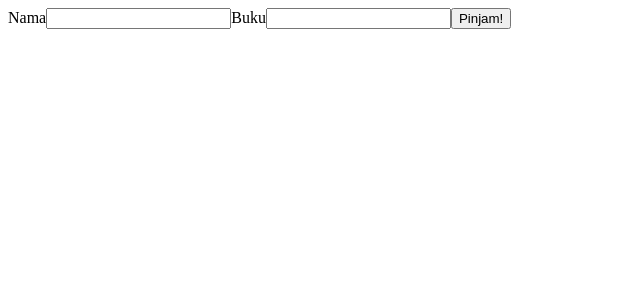
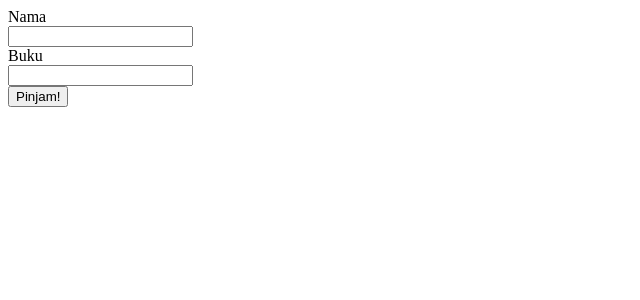
Before and after one commit to 1337cheatcode/perpus-app-nuxtjs-dupe, a Nuxt app: page /pinjam in a window 1280 px wide. Shown: the top 300 px of the page, without its empty margins (0-640 px from the left). Built offline with nearby package versions, Linux system fonts and the light colour scheme.

Commit message:
use flexbox to center

```diff
--- a/pages/list.vue
+++ b/pages/list.vue
@@ -76,6 +76,8 @@ class simpleTgl {
 </script>
 
 <template>
+  <main>
+    <div>
       <table>
         <tr>
           <th>Nama</th>
@@ -93,9 +95,11 @@ class simpleTgl {
           <td class="aksi"><button @click="(e)=>panjang(data.id)">+</button><button @click="(e)=>kembali(data.id)">v</button></td>
         </tr>
       </table>
-  <div>
-    <canvas ref="qrcanv"></canvas>
     </div>
+    <div id="qr">
+      <canvas ref="qrcanv" />
+    </div>
+  </main>
 </template>
 
 <style>
@@ -108,10 +112,25 @@ td#baru button{
   width: 100%;
   height: 100%;
 }
+/*
+main>*{
+  float:left;
+  margin: auto;
+}
+
+main>*:last-child{
+  float:right;
+}
+
+@media screen and (max-aspect-ratio: 1) {
+  main>*,main>*:last-child{
+    float: unset;
+    width: unset;
+  }
 
   canvas{
-  width: 600;
-  width: 600;
-  image-rendering: pixelated;
+    display:block;
   }
+}
+*/
 </style>
--- a/pages/pinjam.vue
+++ b/pages/pinjam.vue
@@ -15,33 +15,23 @@ function ye(){
 </script>
 
 <template>
-  <div>
+  <main>
+    <div class="form">
       <label>Nama</label>
       <input v-model="peminjam">
       <label>Buku</label>
       <input v-model="buku">
       <button @click="ye">Pinjam!</button>
     </div>
-  <div>
-    <canvas ref="qrcanv"></canvas>
+    <div id="qr">
+      <canvas ref="qrcanv" />
     </div>
+  </main>
+
 </template>
 
 <style>
-  canvas {
-    aspect-ratio: 1;
-    image-rendering: pixelated;
-  }
-
-@media screen and (max-aspect-ratio: 1) {
-  canvas {
-    min-width: 80vw;
-  }
-}
-
-@media screen and (min-aspect-ratio: 1) {
-  canvas {
-    min-height: 75vh;
-  }
+div.form *{
+  display: block;
 }
 </style>
```
Lines whose indentation alone changed are shown as unchanged.
